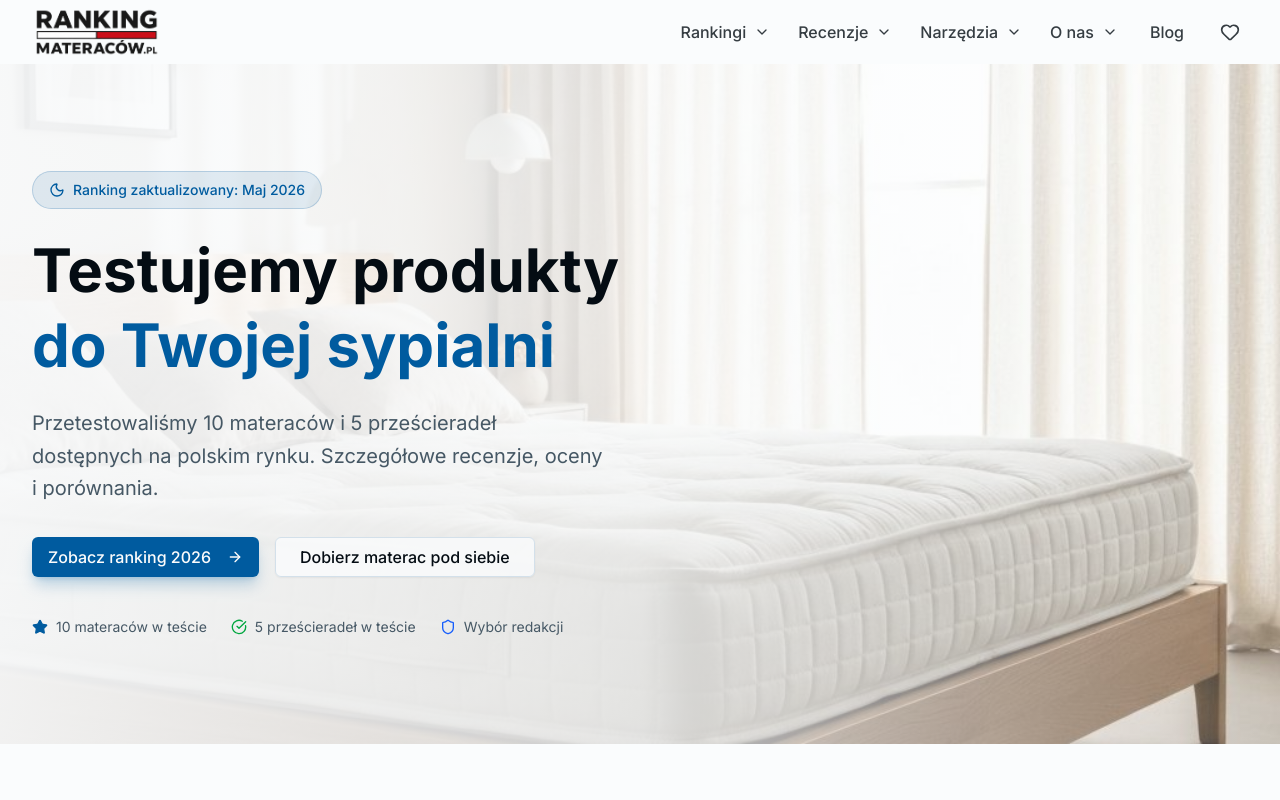
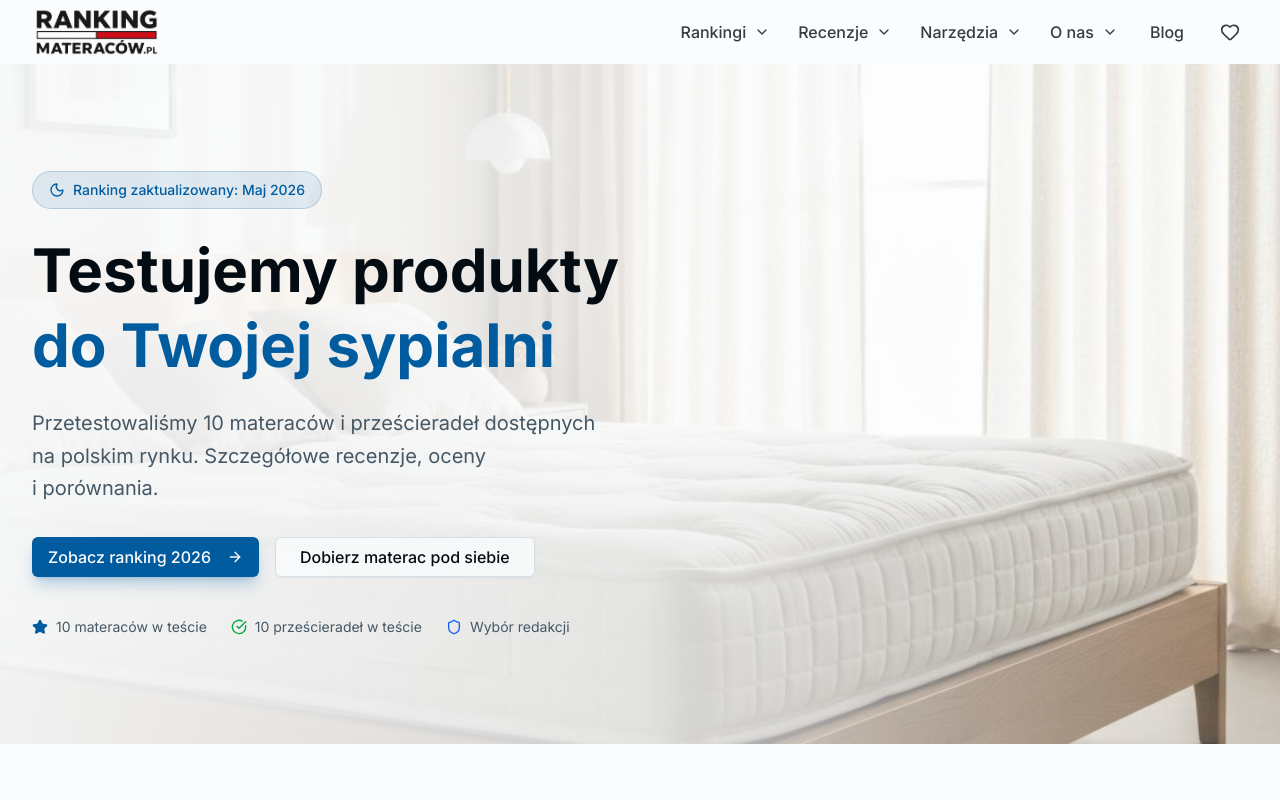
Before and after one commit to WektorZS/stronka, a Next.js app: page / in a window 1280 px wide. Shown: the top 800 px of the page. Built offline with nearby package versions, Linux system fonts and the light colour scheme.

Commit message:
przesc19

```diff
--- a/app/page.tsx
+++ b/app/page.tsx
@@ -45,7 +45,7 @@ export default function HomePage() {
               <span className="text-primary">do Twojej sypialni</span>
             </h1>
             <p className="text-lg sm:text-xl text-muted-foreground mb-8 max-w-xl animate-fade-in stagger-2 text-pretty leading-relaxed">
-              Przetestowaliśmy 10 materaców i 5 prześcieradeł dostępnych na polskim rynku.
+              Przetestowaliśmy 10 materaców i prześcieradeł dostępnych na polskim rynku.
               Szczegółowe recenzje, oceny i porównania.
             </p>
             <div className="flex flex-col sm:flex-row gap-4 animate-fade-in stagger-3">
@@ -70,7 +70,7 @@ export default function HomePage() {
               </div>
               <div className="flex items-center gap-2 text-sm text-muted-foreground">
                 <CheckCircle className="w-4 h-4 text-green-600" />
-                <span>5 prześcieradeł w teście</span>
+                <span>10 prześcieradeł w teście</span>
               </div>
               <div className="flex items-center gap-2 text-sm text-muted-foreground">
                 <Shield className="w-4 h-4 text-blue-600" />
```
